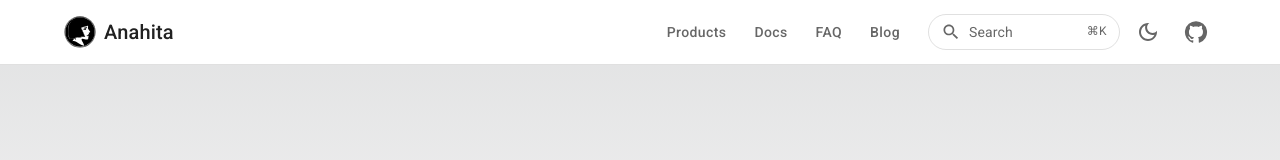
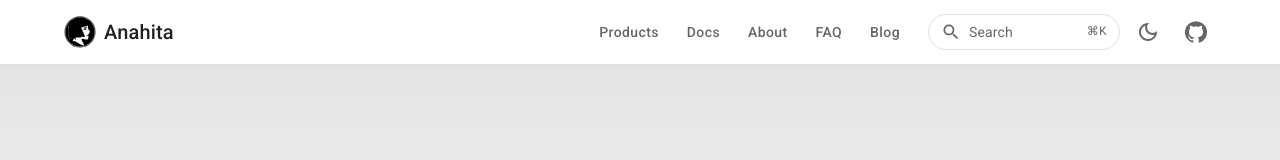
Before and after one commit to anahitasocial/anahita.io, a Next.js app: page / in a window 1280 px wide. Shown: the top 160 px of the page. Built offline with nearby package versions, Linux system fonts and the light colour scheme; what @mui/material-nextjs would draw is missing.

Commit message:
header - About in the top bar, and the page you are on underlined
- added: About between Docs and FAQ
- added: a short line in the secondary colour under the current page's name

```diff
--- a/src/components/Header.jsx
+++ b/src/components/Header.jsx
@@ -50,7 +50,23 @@ export default function Header() {
                 href={href}
                 color="inherit"
                 aria-current={isCurrent(href) ? 'page' : undefined}
-                sx={{ minWidth: 0, px: 1.5, color: isCurrent(href) ? 'text.primary' : 'text.secondary' }}
+                sx={{
+                  minWidth: 0,
+                  px: 1.5,
+                  color: isCurrent(href) ? 'text.primary' : 'text.secondary',
+                  // The page you are on: a short line under its name, in the
+                  // secondary colour, on the bar's own bottom edge.
+                  '&[aria-current="page"]::after': {
+                    content: '""',
+                    position: 'absolute',
+                    left: 12,
+                    right: 12,
+                    bottom: -14,
+                    height: 2,
+                    borderRadius: 1,
+                    bgcolor: 'secondary.main',
+                  },
+                }}
               >
                 {label}
               </Button>
--- a/src/data/site.js
+++ b/src/data/site.js
@@ -19,6 +19,7 @@ export const site = {
 export const navigation = [
   { label: 'Products', href: '/products/' },
   { label: 'Docs', href: '/docs/' },
+  { label: 'About', href: '/about/' },
   { label: 'FAQ', href: '/faq/' },
   { label: 'Blog', href: '/blog/' },
   ...(site.donations ? [{ label: 'Donate', href: '/donate/' }] : []),
```
